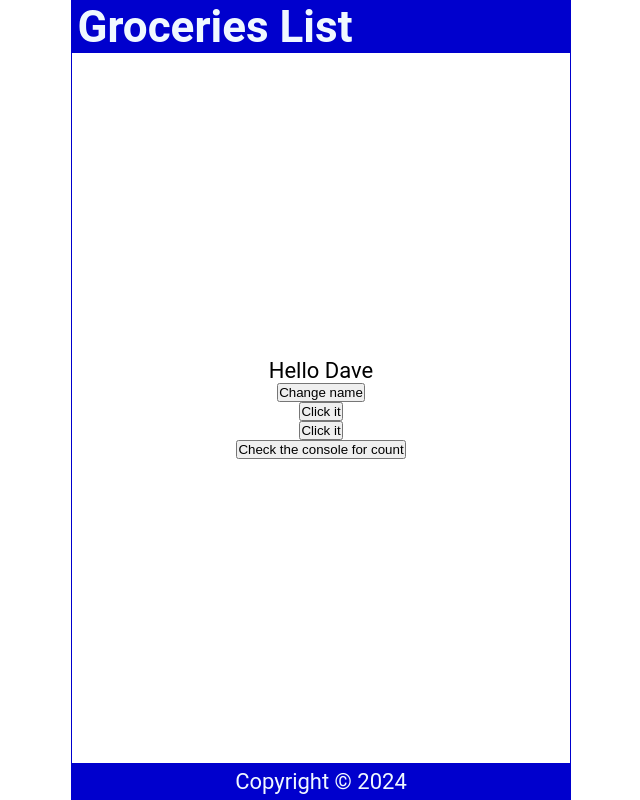
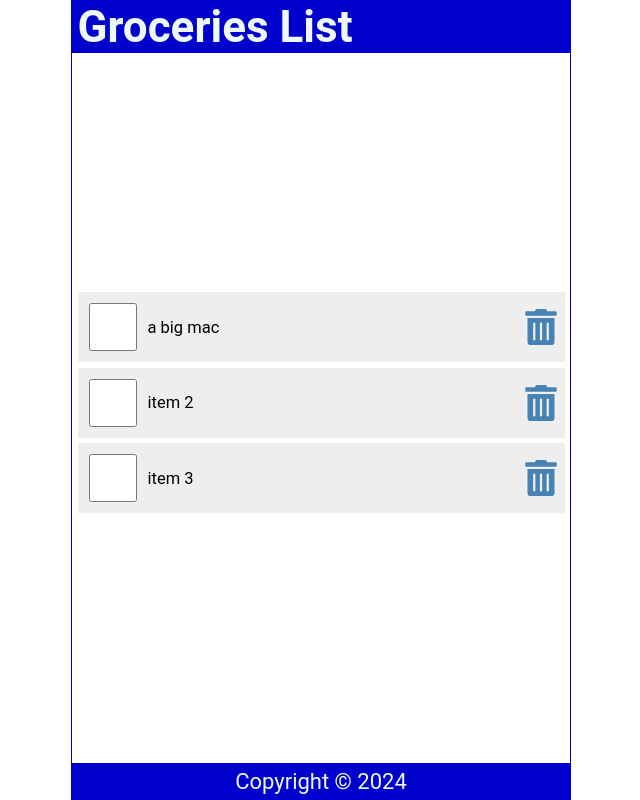
Before and after one commit to quincythai/react, a React (Create React App) app in the folder lesson01/: page / in a window 1280 px wide. Shown: the whole page, without its empty margins (319-959 px from the left). Built offline with nearby package versions, Linux system fonts and the light colour scheme.

Commit message:
Complete lesson 07

```diff
--- a/lesson01/package.json
+++ b/lesson01/package.json
@@ -34,5 +34,8 @@
       "last 1 firefox version",
       "last 1 safari version"
     ]
+  },
+  "devDependencies": {
+    "react-icons": "^5.0.0"
   }
 }
--- a/lesson01/src/Content.js
+++ b/lesson01/src/Content.js
@@ -1,38 +1,68 @@
 import React from "react";
 import { useState } from "react";
+import { FaTrashAlt } from "react-icons/fa";
 
 const Content = () => {
-  const [name, setName] = useState("Dave");
-  const [count, setCount] = useState(0);
+  const [items, setItems] = useState([
+    {
+      id: 1,
+      checked: false,
+      item: "a big mac",
+    },
+    {
+      id: 2,
+      checked: false,
+      item: "item 2",
+    },
+    {
+      id: 3,
+      checked: false,
+      item: "item 3",
+    },
+  ]);
 
-  const handleNameChange = () => {
-    const names = ["Bob", "Kevin", "Dave"];
-    const int = Math.floor(Math.random() * 3);
-    setName(names[int]);
+  const handleCheck = (id) => {
+    const listItems = items.map((item) =>
+      item.id === id ? { ...item, checked: !item.checked } : item
+    );
+    setItems(listItems);
+    localStorage.setItem("shoppinglist", JSON.stringify(listItems));
   };
 
-  // Note: count's value is whatever was brought into it
-  const handleClick = () => {
-    setCount(count + 1);
-    setCount(count + 1);
-    console.log(count);
-  };
-
-  const handleClick2 = (name) => {
-    console.log(`${name} was clicked`);
-  };
-
-  const handleClick3 = (event) => {
-    console.log(event.target.innerText);
+  const handleDelete = (id) => {
+    const listItems = items.filter((item) => item.id !== id);
+    setItems(listItems);
+    localStorage.setItem("shoppinglist", JSON.stringify(listItems));
   };
 
   return (
     <main>
-      <p onDoubleClick={handleClick}>Hello {name}</p>
-      <button onClick={handleNameChange}>Change name</button>
-      <button onClick={() => handleClick2("gilgamesh")}>Click it</button>
-      <button onClick={(event) => handleClick3(event)}>Click it</button>
-      <button onClick={handleClick}>Check the console for count</button>
+      {items.length ? (
+        <ul>
+          {items.map((item) => (
+            <li className="item" key={item.id}>
+              <input
+                type="checkbox"
+                checked={item.checked}
+                onChange={() => handleCheck(item.id)}
+              />
+              <label
+                style={item.checked ? { textDecoration: "line-through" } : null}
+                onDoubleClick={() => handleCheck(item.id)}
+              >
+                {item.item}
+              </label>
+              <FaTrashAlt
+                role="button"
+                tabIndex="0"
+                onClick={() => handleDelete(item.id)}
+              />
+            </li>
+          ))}
+        </ul>
+      ) : (
+        <p style={{ marginTop: "2rem" }}>Your list is empty.</p>
+      )}
     </main>
   );
 };
--- a/lesson01/src/index.css
+++ b/lesson01/src/index.css
@@ -10,8 +10,9 @@ html {
 
 body {
   min-height: 100vh;
-  font-family: "Roboto", "Oxygen", "Ubuntu", "Cantarell", "Fira Sans",
-    "Droid Sans", "Helvetica Neue", sans-serif;
+  font-family: 'Roboto', 'Oxygen',
+    'Ubuntu', 'Cantarell', 'Fira Sans', 'Droid Sans', 'Helvetica Neue',
+    sans-serif;
   -webkit-font-smoothing: antialiased;
   -moz-osx-font-smoothing: grayscale;
 }
@@ -56,3 +57,62 @@ footer {
   display: grid;
   place-content: center;
 }
+
+ul {
+  width: 100%;
+  list-style: none;
+  padding: 0 0.25rem 0.25rem;
+}
+
+ul li::before {
+  content: "\200B";
+}
+
+.item {
+  display: flex;
+  justify-content: flex-start;
+  align-items: center;
+  padding: 0.5rem 0 0.5rem 0.5rem;
+  margin: 0.25rem 0;
+  background-color: #eee;
+}
+
+.item:first-child {
+  margin: 0;
+}
+
+.item input[type="checkbox"] {
+  text-align: center;
+  width: 2.5rem;
+  width: 48px;
+  min-width: 48px;
+  height: 2.5rem;
+  height: 48px;
+  min-height: 48px;
+  cursor: pointer;
+  margin-right: 0.5rem;
+}
+
+.item input[type="checkbox"]:focus + label {
+  text-decoration: underline;
+}
+
+.item > label {
+  font-size: 0.75rem;
+  flex-grow: 1;
+}
+
+.item svg {
+  width: 48px;
+  min-width: 48px;
+  height: 36px;
+  font-size: 1rem;
+  color: steelblue;
+  cursor: pointer;
+}
+
+.item svg:focus,
+.item svg:hover {
+  color: red;
+  outline: none;
+}
```
Also changed, not shown: 1 other file (tests, documents, lock files or other folders).
